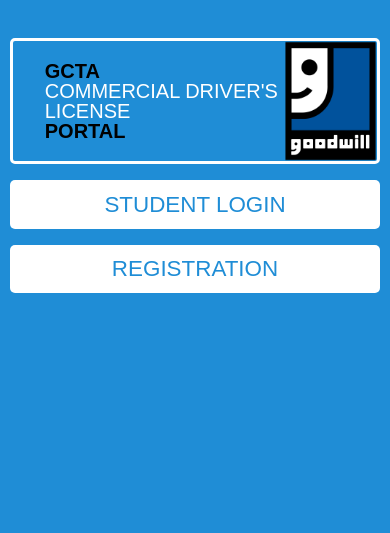
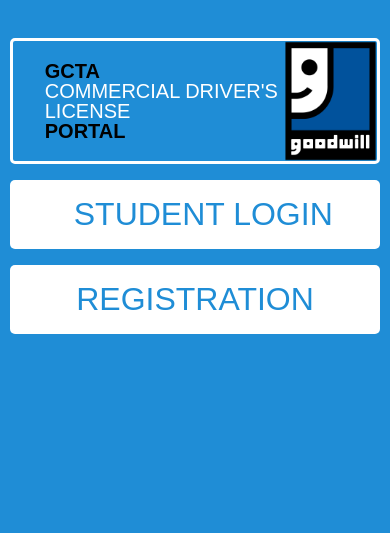
Before and after one commit to scott-sattler/CVO-Automation, a Flask app: template templates/login.html in a window 390 px wide. Shown: the top 533 px of the page. Run offline with Flask 2, Linux system fonts and the light colour scheme; the template is opened without the code that fills it, so the values that code supplies are empty.

Commit message:
small screen accessibility

```diff
--- a/static/styles.css
+++ b/static/styles.css
@@ -110,6 +110,13 @@ a.custom-large {
     }
 }
 
+/* for small screens */
+@media screen and (max-width: 600px) {
+    a.custom-large {
+        font-size: 200%;
+    }
+  }
+
 
 .splash {
     /* absolute center .splash within .splash-container */
```
